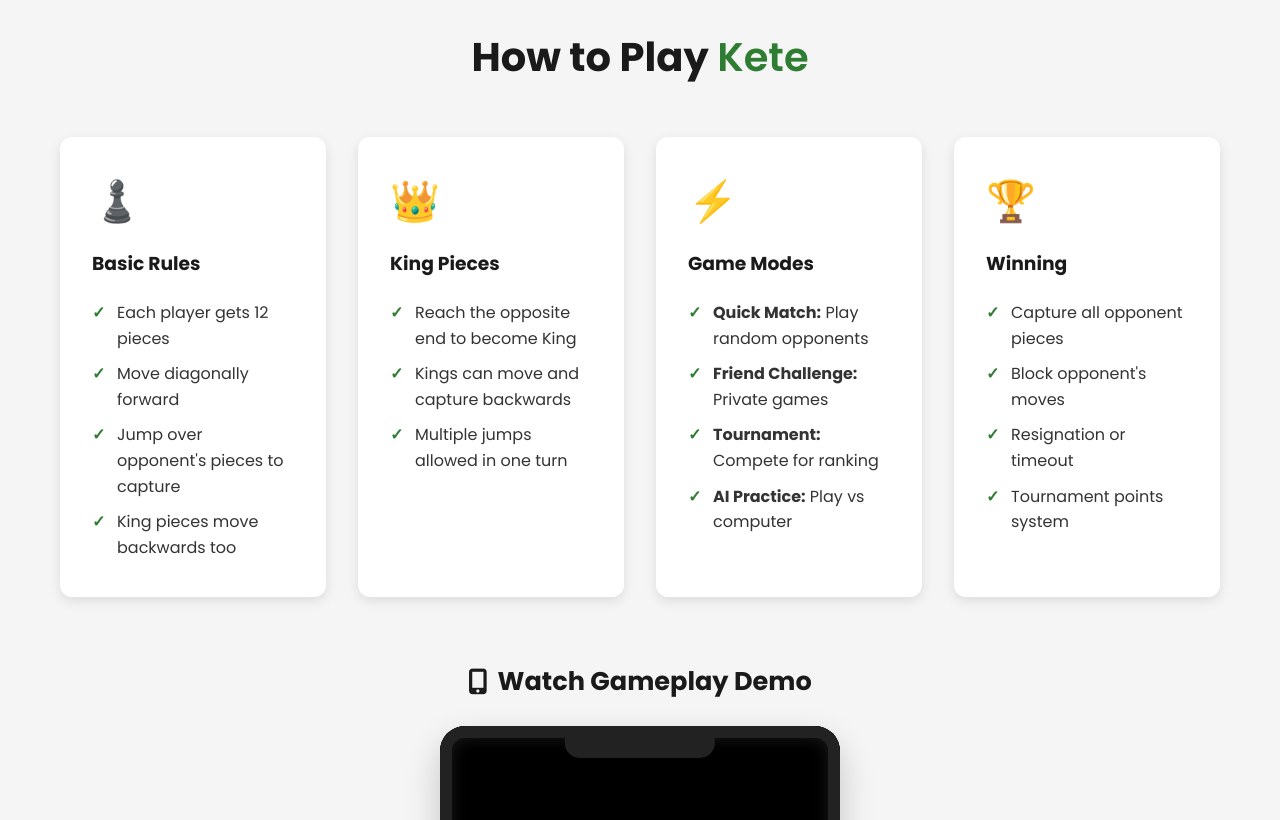
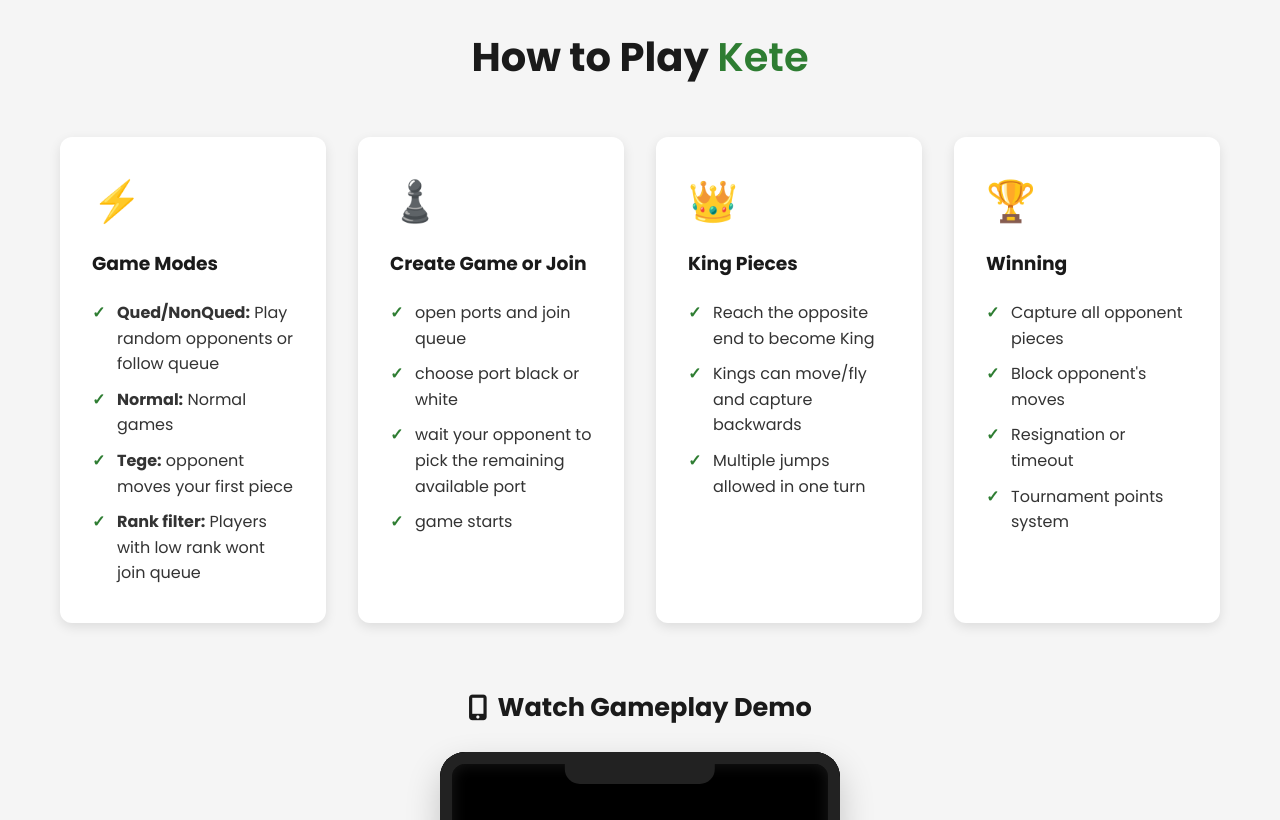
Before and after one commit to aron0743/keteOnlineWebstite, a plain HTML site: page index.html in a window 1280 px wide. Shown: the part 4080-4900 px from the top of the page. Drawn offline with Linux system fonts and the light colour scheme; grey boxes are pictures that could not be loaded; a script that the page names is missing.

Commit message:
first deploy on git

```diff
--- a/index.html
+++ b/index.html
@@ -152,12 +152,12 @@
             <div class="download-card">
                 <div class="download-info">
                     <h2>Download <span class="highlight">Kete Online</span></h2>
-                    <p class="version">Version 1.0.0 • 25MB • Android 8.0+</p>
+                    <p class="version"> KeteOnline v1.0.0 • 60MB • Android 8.0+</p>
 
                     <div class="app-info">
                         <div class="info-item">
                             <i class="fas fa-check-circle"></i>
-                            <span>No registration required</span>
+                            <span>registration required</span>
                         </div>
                         <div class="info-item">
                             <i class="fas fa-check-circle"></i>
@@ -176,11 +176,11 @@
                     <!-- APK Download -->
                     <div class="download-box">
                         <h3><i class="fas fa-download"></i> Direct Download</h3>
-                        <a href="assets/apk/keteOnline.apk" class="download-btn" download>
+                        <a href="https://github.com/aron0743/tanzania_online_checkers/releases/download/v1.1.0/keteonline-v1.1.0.apk" class="download-btn" download>
                             <i class="fab fa-android"></i>
                             <div>
                                 <strong>Download APK</strong>
-                                <small>Version 1.0.0 • 25MB</small>
+                                <small>Version 1.0.0 • 60MB</small>
                             </div>
                         </a>
                         <p class="download-help">
@@ -241,14 +241,24 @@
         <div class="container">
             <h2 class="section-title">How to Play <span class="highlight">Kete</span></h2>
             <div class="rules-grid">
+                  <div class="rule-card">
+                    <div class="rule-icon">⚡</div>
+                    <h3>Game Modes</h3>
+                    <ul>
+                        <li><strong>Qued/NonQued:</strong> Play random opponents or follow queue</li>
+                        <li><strong>Normal:</strong> Normal games</li>
+                        <li><strong>Tege:</strong> opponent moves your first piece</li>
+                        <li><strong>Rank filter:</strong> Players with low rank wont join queue</li>
+                    </ul>
+                </div>
                 <div class="rule-card">
                     <div class="rule-icon">♟️</div>
-                    <h3>Basic Rules</h3>
+                    <h3>Create Game or Join</h3>
                     <ul>
-                        <li>Each player gets 12 pieces</li>
-                        <li>Move diagonally forward</li>
-                        <li>Jump over opponent's pieces to capture</li>
-                        <li>King pieces move backwards too</li>
+                        <li>open ports and join queue</li>
+                        <li>choose port black or white</li>
+                        <li>wait your opponent to pick the remaining available port</li>
+                        <li> game starts</li>
                     </ul>
                 </div>
                 <div class="rule-card">
@@ -256,20 +266,11 @@
                     <h3>King Pieces</h3>
                     <ul>
                         <li>Reach the opposite end to become King</li>
-                        <li>Kings can move and capture backwards</li>
+                        <li>Kings can move/fly and capture backwards </li>
                         <li>Multiple jumps allowed in one turn</li>
                     </ul>
                 </div>
-                <div class="rule-card">
-                    <div class="rule-icon">⚡</div>
-                    <h3>Game Modes</h3>
-                    <ul>
-                        <li><strong>Quick Match:</strong> Play random opponents</li>
-                        <li><strong>Friend Challenge:</strong> Private games</li>
-                        <li><strong>Tournament:</strong> Compete for ranking</li>
-                        <li><strong>AI Practice:</strong> Play vs computer</li>
-                    </ul>
-                </div>
+
                 <div class="rule-card">
                     <div class="rule-icon">🏆</div>
                     <h3>Winning</h3>
@@ -299,7 +300,7 @@
         <button class="control-btn" onclick="toggleFullscreen()">
             <i class="fas fa-expand"></i> Fullscreen
         </button>
-        <a href="assets/video/kete_video.mp4" download class="control-btn">
+        <a href="#" download class="control-btn">
             <i class="fas fa-download"></i> Download Video
         </a>
     </div>
```
Also changed, not shown: assets/update.json (added, +11 -0 lines).
